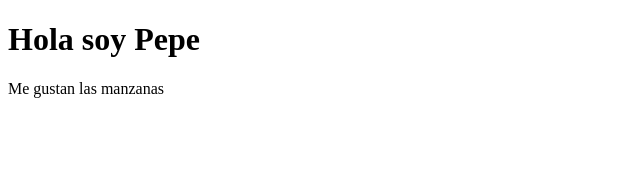
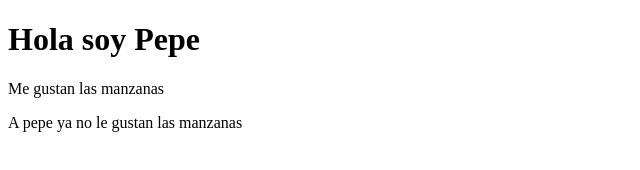
Before and after one commit to Dahisilva/proyecto1, a plain HTML site: page index.html in a window 1280 px wide. Shown: the whole page, without its empty margins (0-640 px from the left). Drawn offline with Linux system fonts and the light colour scheme.

Commit message:
el cambio de pepe

```diff
--- a/index.html
+++ b/index.html
@@ -8,6 +8,7 @@
     <header>
     <h1>Hola soy Pepe</h1>
     <p> Me gustan las manzanas</p>
+    <p> A pepe ya no le gustan las manzanas</p>
     </header>
 </body>
 </html>
```
